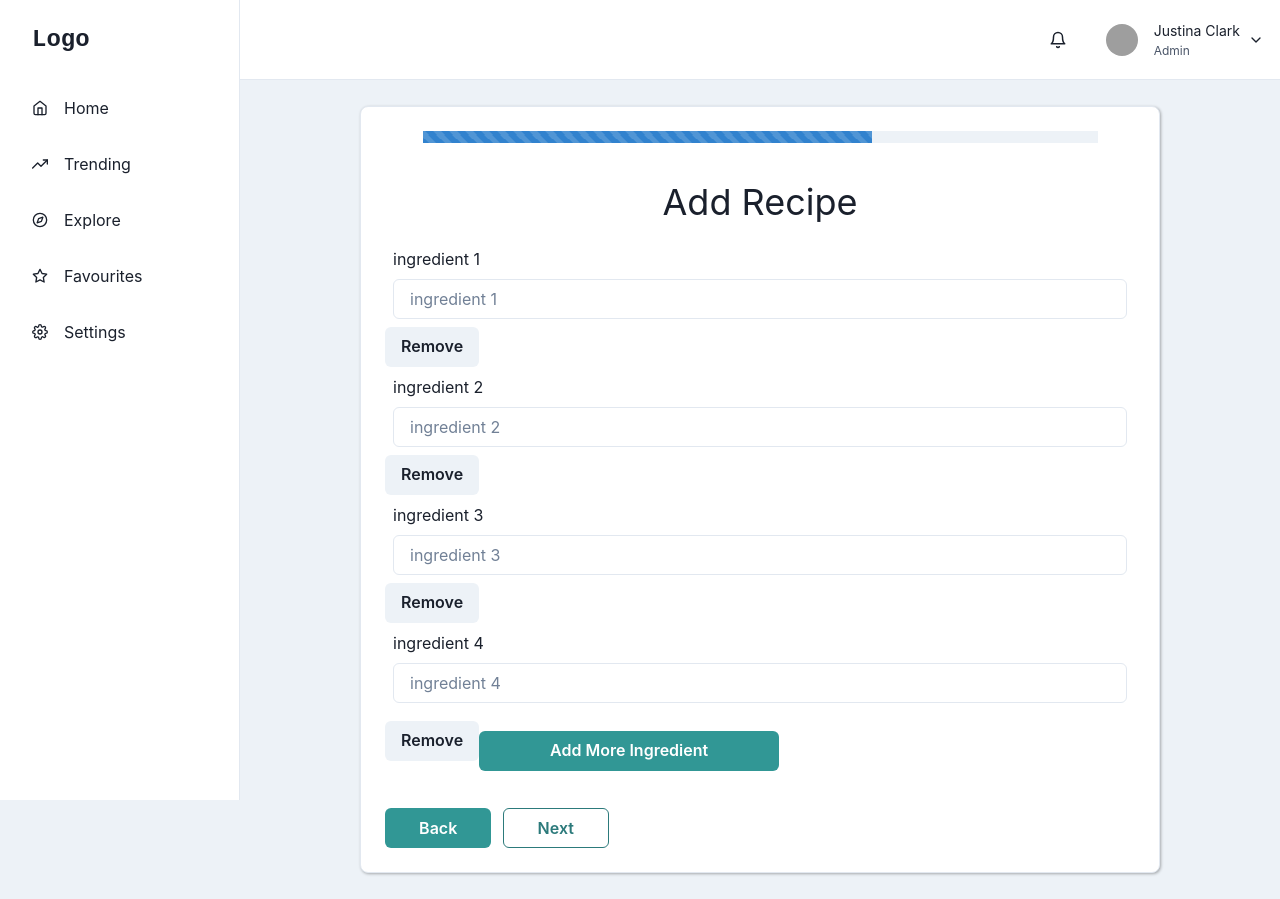
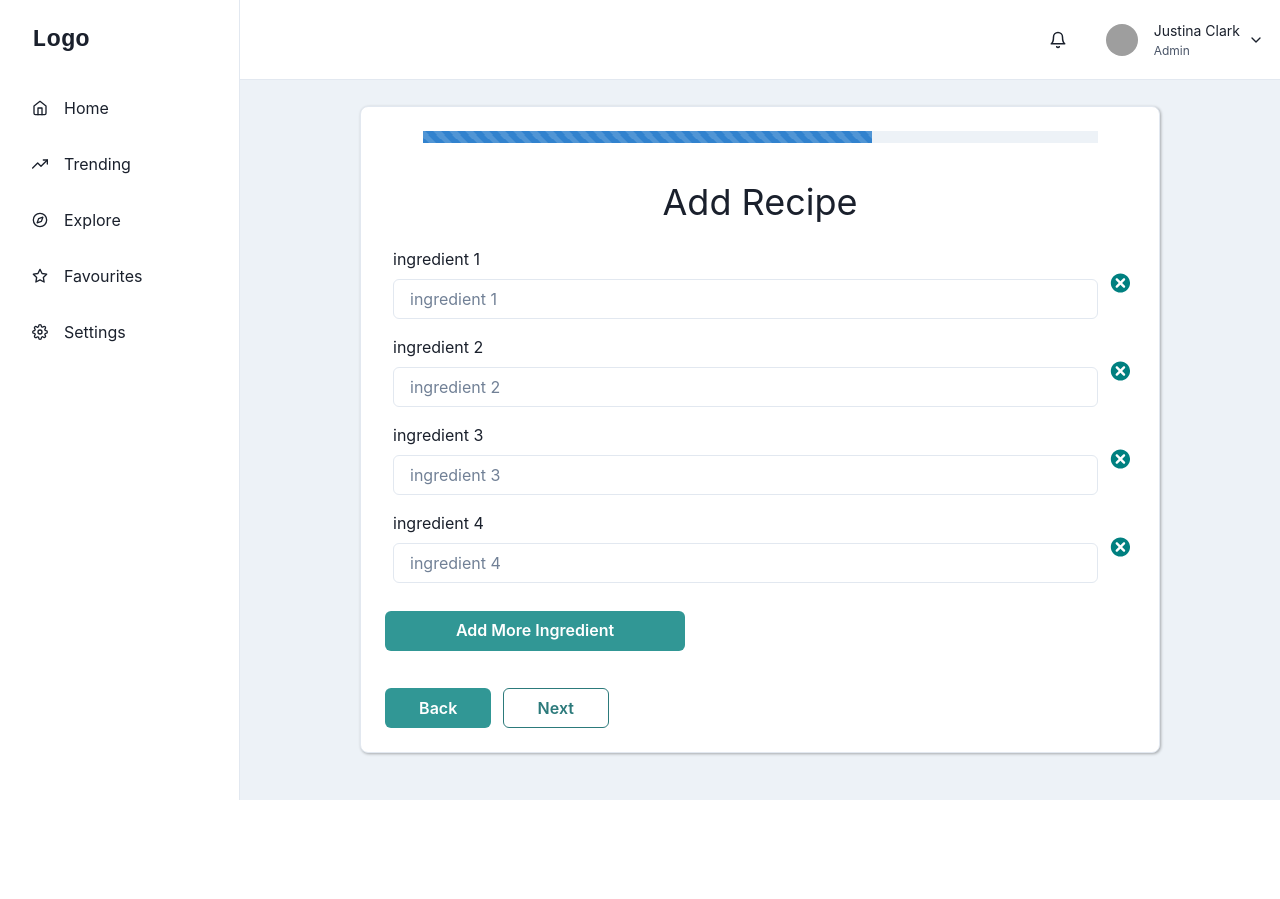
Before and after one commit to Robel-Alemu/Bete-Maed-Admin, a React (Vite) app in the folder Bete-Maed-Admin/: page / in a window 1280 px wide. Both pictures are taken after a click on the button "Next". After the commit the page ends 800 px from the top, so only its background shows below. Built offline with nearby package versions, Linux system fonts and the light colour scheme; grey boxes are pictures that could not be loaded.

Commit message:
added romove icon

```diff
--- a/Bete-Maed-Admin/package.json
+++ b/Bete-Maed-Admin/package.json
@@ -14,6 +14,7 @@
     "@emotion/styled": "^11.11.0",
     "formik": "^2.4.5",
     "framer-motion": "^10.16.5",
+    "icons": "^1.0.0",
     "react": "^18.2.0",
     "react-dom": "^18.2.0",
     "react-icons": "^4.12.0",
--- a/Bete-Maed-Admin/src/components/recipe/NewRecipe.tsx
+++ b/Bete-Maed-Admin/src/components/recipe/NewRecipe.tsx
@@ -10,7 +10,11 @@ import {
   Stack,
   Text,
   SimpleGrid,
+  HStack,
 } from "@chakra-ui/react";
+import { MdClose } from "react-icons/md";
+import { TiDelete } from "react-icons/ti";
+
 import { Checkbox, Textarea } from "@chakra-ui/react";
 import { Form } from "formik";
 import * as Yup from "yup";
@@ -118,12 +122,19 @@ const NewRecipe = () => {
       <>
         {ingredients.map((ingredient, index) => (
           <>
+            <Box display="flex" justifyContent="center" alignItems="center">
               <AppInput
                 key={index}
                 name={ingredient}
                 placeholder={`ingredient ${index + 1}`}
               />
-            <Button onClick={() => removeIngredient(index)}>Remove</Button>
+
+              <TiDelete
+                size="30px"
+                color="teal"
+                onClick={() => removeIngredient(index)}
+              />
+            </Box>
           </>
         ))}
 
@@ -145,13 +156,19 @@ const NewRecipe = () => {
       <>
         {steps.map((step, index) => (
           <>
+            <Box display="flex" justifyContent="center" alignItems="center">
               <AppInput
                 type="textArea"
                 key={index}
                 name={step}
                 placeholder={`Step ${index + 1}`}
               />
-            <Button onClick={() => removeStep(index)}>Remove</Button>
+              <TiDelete
+                size="30px"
+                color="teal"
+                onClick={() => removeStep(index)}
+              />
+            </Box>
           </>
         ))}
 
```
Also changed, not shown: 1 other file (tests, documents, lock files or other folders). Lines whose indentation alone changed are shown as unchanged.
